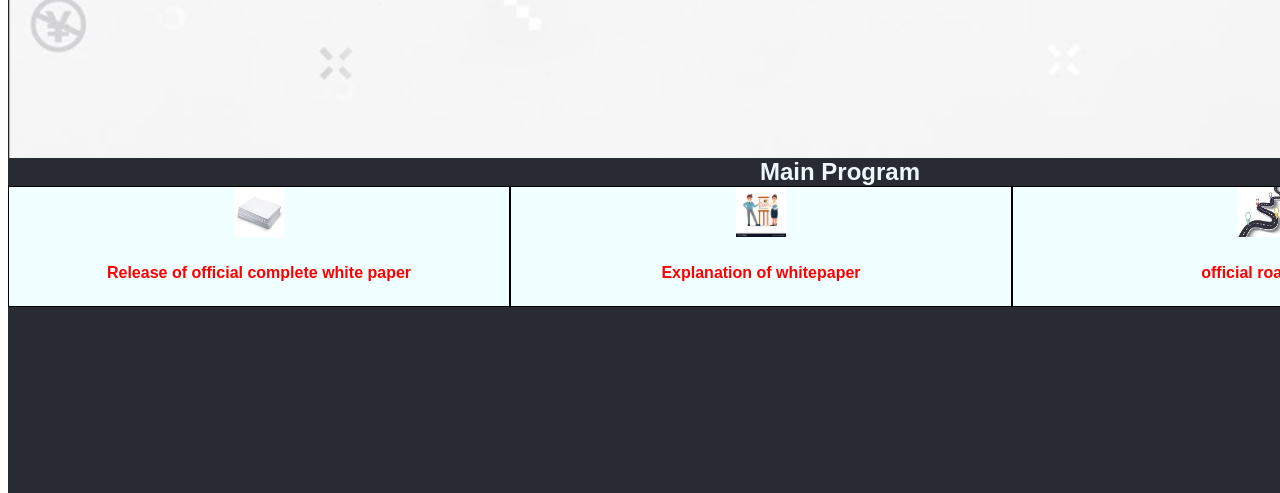
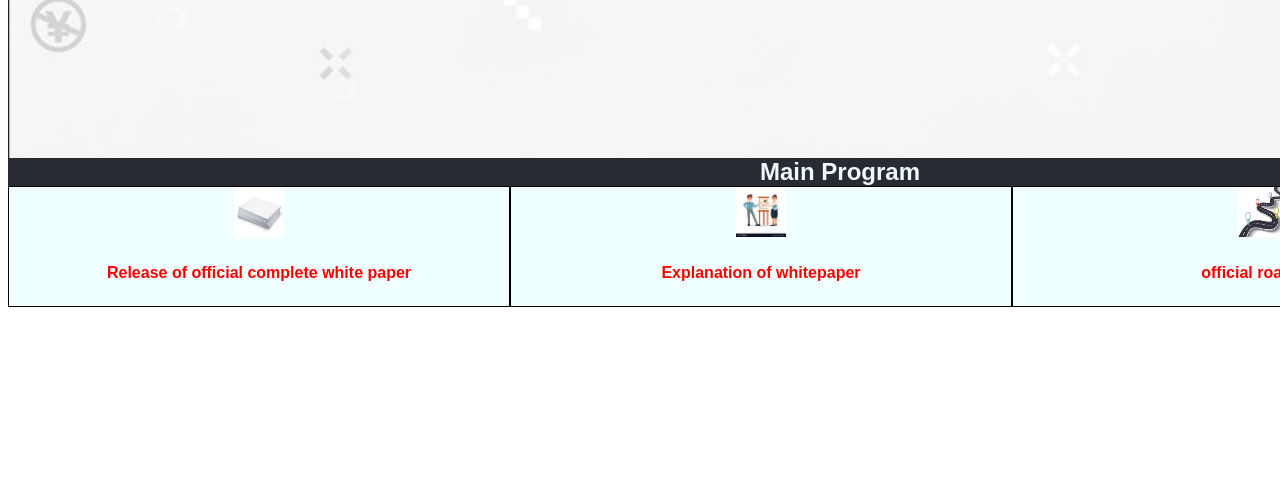
Before and after one commit to PrinceBadru/capstone, a website: page index.html in a window 1280 px wide. Shown: the part 807-1300 px from the top of the page. Drawn offline with Linux system fonts and the light colour scheme; a small style sheet from the web is missing.

Commit message:
add removal of extra space in main section

```diff
--- a/style.css
+++ b/style.css
@@ -134,7 +134,7 @@
 .main-section {
   background-color: #282b32;
   width: 130vw;
-  height: 30vw;
+  height: 5vw;
   color: aliceblue;
   font-family: sans-serif;
   background-position: center;
```
